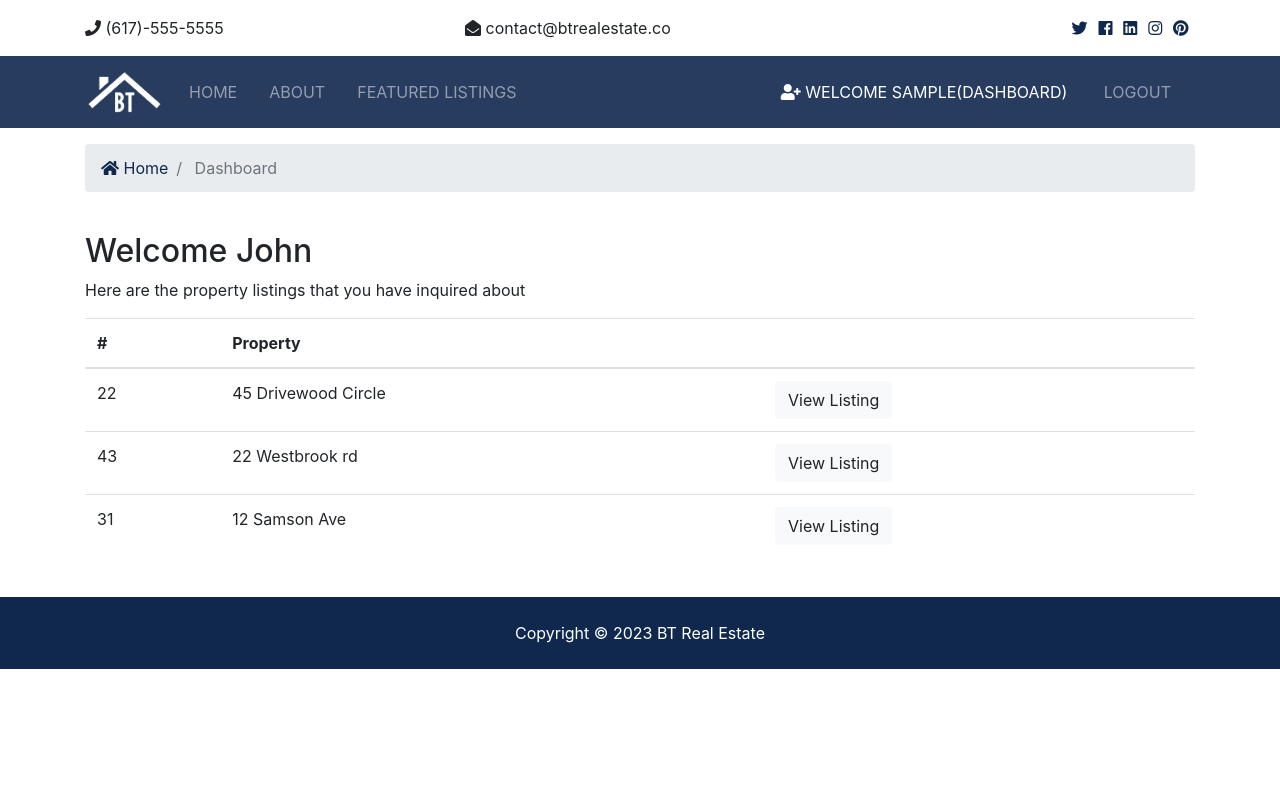
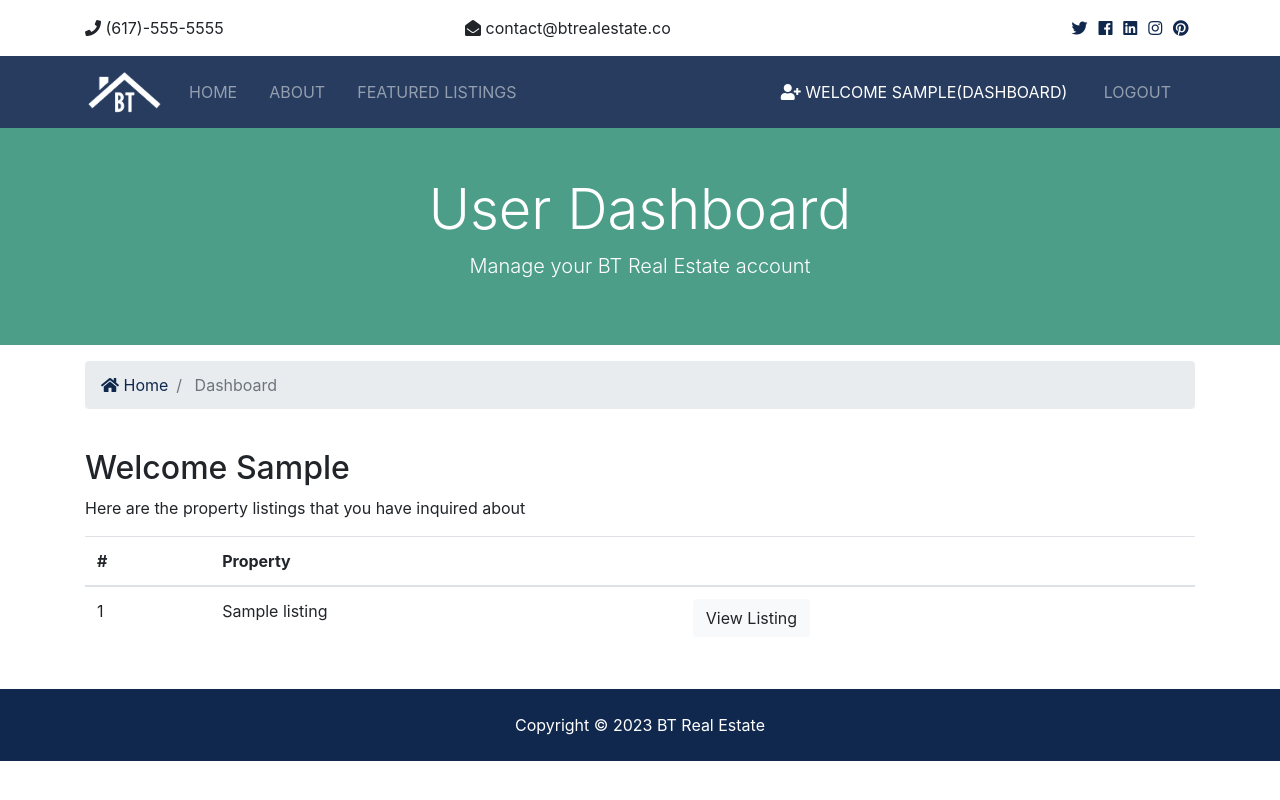
Before and after one commit to wyy1123/Django_btre_Proj, a Django app: template templates/accounts/dashboard.html in a window 1280 px wide. Run offline with Django 4.2, Linux system fonts and the light colour scheme; a user stored in the database is signed in; tables that the repository leaves empty hold one stand-in row (values such as "Sample post"); the template is opened without the code that fills it: most values are stand-ins (such as "Sample title", 1, 10 or a date in 2020); some libraries are stand-ins or nearby versions.

Commit message:
contact, inquiries, and dashboard

```diff
--- a/templates/accounts/dashboard.html
+++ b/templates/accounts/dashboard.html
@@ -3,6 +3,17 @@
 {% block title %} | User Dashboard {% endblock %}
 
 {% block content %}
+
+<section id="showcase-inner" class="py-5 text-white">
+  <div class="container">
+    <div class="row text-center">
+      <div class="col-md-12">
+        <h1 class="display-4">User Dashboard</h1>
+        <p class="lead">Manage your BT Real Estate account</p>
+      </div>
+    </div>
+  </div>
+</section>
 
  <!-- Breadcrumb -->
  <section id="bc" class="mt-3">
@@ -10,7 +21,7 @@
     <nav aria-label="breadcrumb">
       <ol class="breadcrumb">
         <li class="breadcrumb-item">
-          <a href="index.html">
+          <a href="{% url 'index' %}">
             <i class="fas fa-home"></i> Home</a>
         </li>
         <li class="breadcrumb-item active"> Dashboard</li>
@@ -26,7 +37,9 @@
     <div class="container">
       <div class="row">
         <div class="col-md-12">
-          <h2>Welcome John</h2>
+          <!-- you can use the user -->
+          <h2>Welcome {{ user.first_name}} </h2>
+          {% if contacts%}
             <p>Here are the property listings that you have inquired about</p>
             <table class="table">
               <thead>
@@ -37,29 +50,20 @@
                 </tr>
               </thead>
               <tbody>
+                {% for contact in contacts %}
                 <tr>
-                <td>22</td>
-                <td>45 Drivewood Circle</td>
+                  <td>{{ contact.id }}</td>
+                  <td> {{ contact.listing }} </td>
                   <td>
-                  <a class="btn btn-light" href="#">View Listing</a>
+                    <a class="btn btn-light" href="{% url 'listing' contact.listing_id %}">View Listing</a>
                   </td>
                 </tr>
-              <tr>
-                <td>43</td>
-                <td>22 Westbrook rd</td>
-                <td>
-                  <a class="btn btn-light" href="#">View Listing</a>
-                </td>
-              </tr>
-              <tr>
-                <td>31</td>
-                <td>12 Samson Ave</td>
-                <td>
-                  <a class="btn btn-light" href="#">View Listing</a>
-                </td>
-              </tr>
+                {% endfor %}
               </tbody>
             </table>
+          {% else %}
+            <p>You have not made any inquiries</p>
+          {% endif %}
         </div>
       </div>
     </div>
```
Also changed, not shown: accounts/views.py (+8 -1 lines), btre/settings.py (+7 -0 lines), contacts/views.py (+22 -1 lines). Lines whose indentation alone changed are shown as unchanged.
